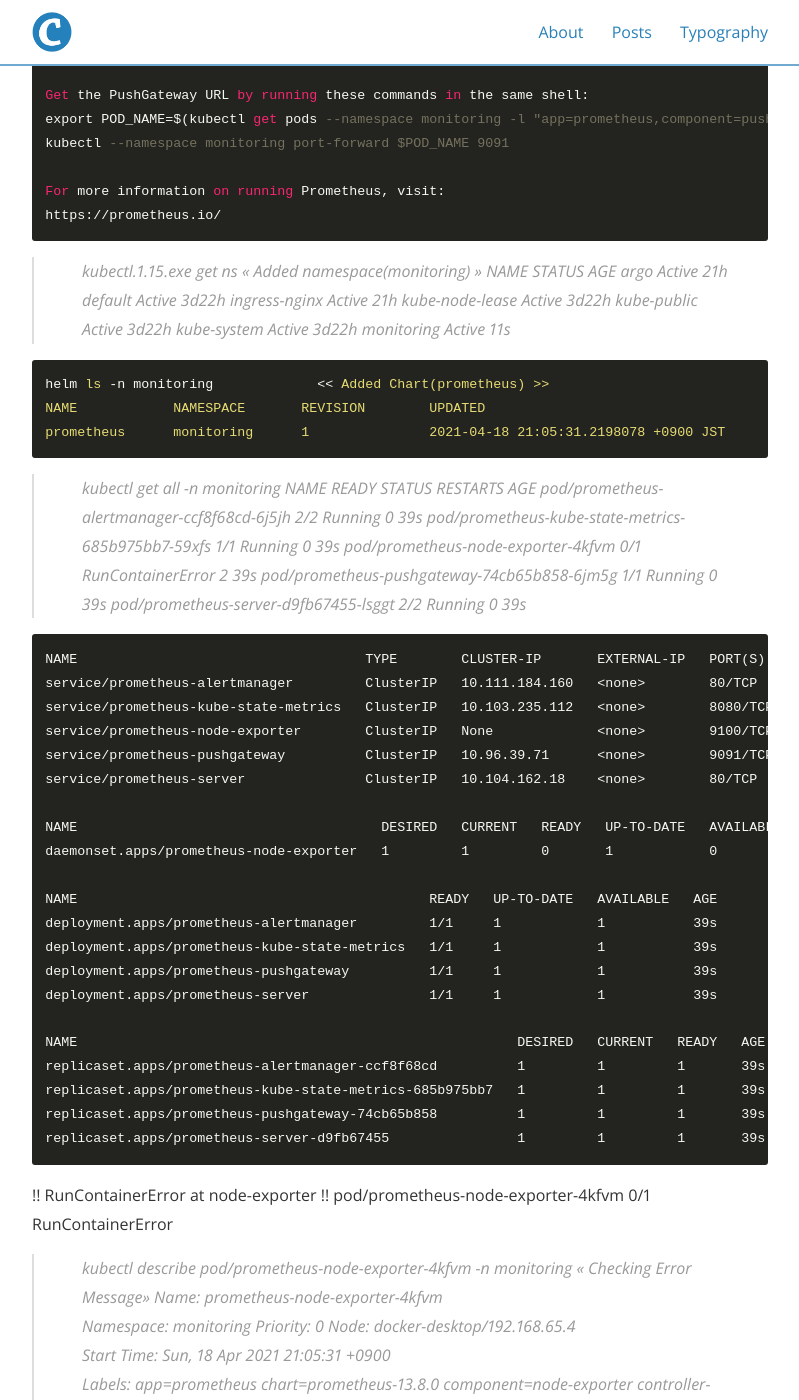
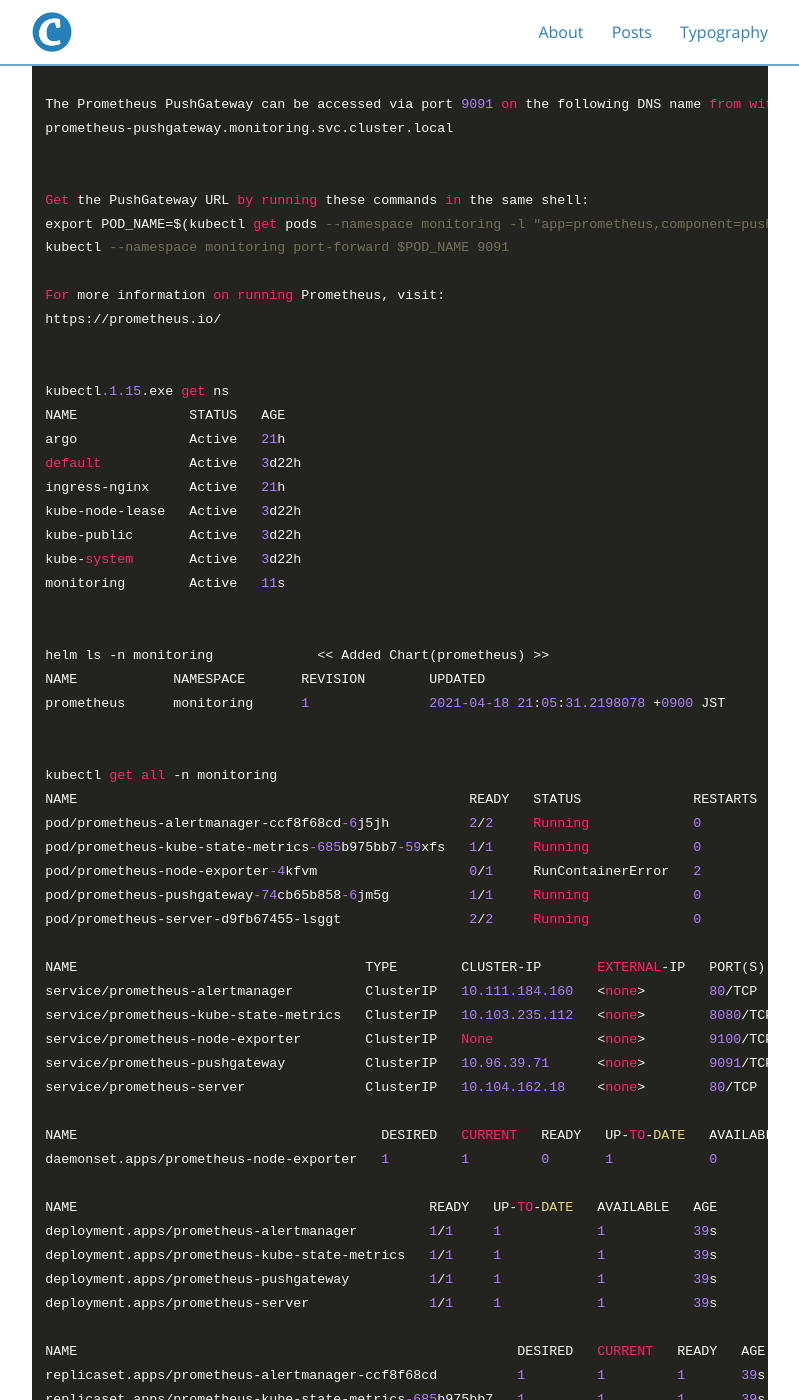
Before and after one commit to rhsoddld/rhsoddld.github.io, a Jekyll site: the page built from _posts/2021-04-18-k8s_1.md, in a window 1280 px wide and 1400 px high, scrolled down 1540 px. Shown: the whole window, without its empty margins (240-1039 px from the left). Built offline with Jekyll 4.4.1, drawn with Linux system fonts in a browser that asks for light colours; nearby versions of some CDN libraries; some of the changed text lies outside the part shown.

Commit message:
_posts/2021-04-18-k8s_1.md updated from https://stackedit.io/

```diff
--- a/_posts/2021-04-18-k8s_1.md
+++ b/_posts/2021-04-18-k8s_1.md
@@ -26,8 +26,8 @@ categories: Kubernetes
 	NAME                    URL
 	prometheus-community    https://prometheus-community.github.io/helm-charts
 
-> helm install prometheus -n monitoring --create-namespace prometheus-community/prometheus
- (If you want to uninstall using helm >>> helm uninstall prometheus -n monitoring)
+	helm install prometheus -n monitoring --create-namespace prometheus-community/prometheus
+	 (If you want to uninstall using helm >>> helm uninstall prometheus -n monitoring)
     NAME: prometheus
     LAST DEPLOYED: Sun Apr 18 20:42:04 2021
     NAMESPACE: monitoring
@@ -69,7 +69,8 @@ categories: Kubernetes
     For more information on running Prometheus, visit:
     https://prometheus.io/
 
-> kubectl.1.15.exe get ns           << Added namespace(monitoring) >>
+
+	kubectl.1.15.exe get ns
     NAME              STATUS   AGE
     argo              Active   21h
     default           Active   3d22h
@@ -85,7 +86,7 @@ categories: Kubernetes
     prometheus      monitoring      1               2021-04-18 21:05:31.2198078 +0900 JST                                                     deployed prometheus-13.8.0       2.26.0
 
 
-> kubectl get all -n monitoring
+	kubectl get all -n monitoring
     NAME                                                 READY   STATUS              RESTARTS   AGE
     pod/prometheus-alertmanager-ccf8f68cd-6j5jh          2/2     Running             0          39s
     pod/prometheus-kube-state-metrics-685b975bb7-59xfs   1/1     Running             0          39s
```
Also changed, not shown: other parts of _posts/2021-04-18-k8s_1.md (+1 -1 lines).
